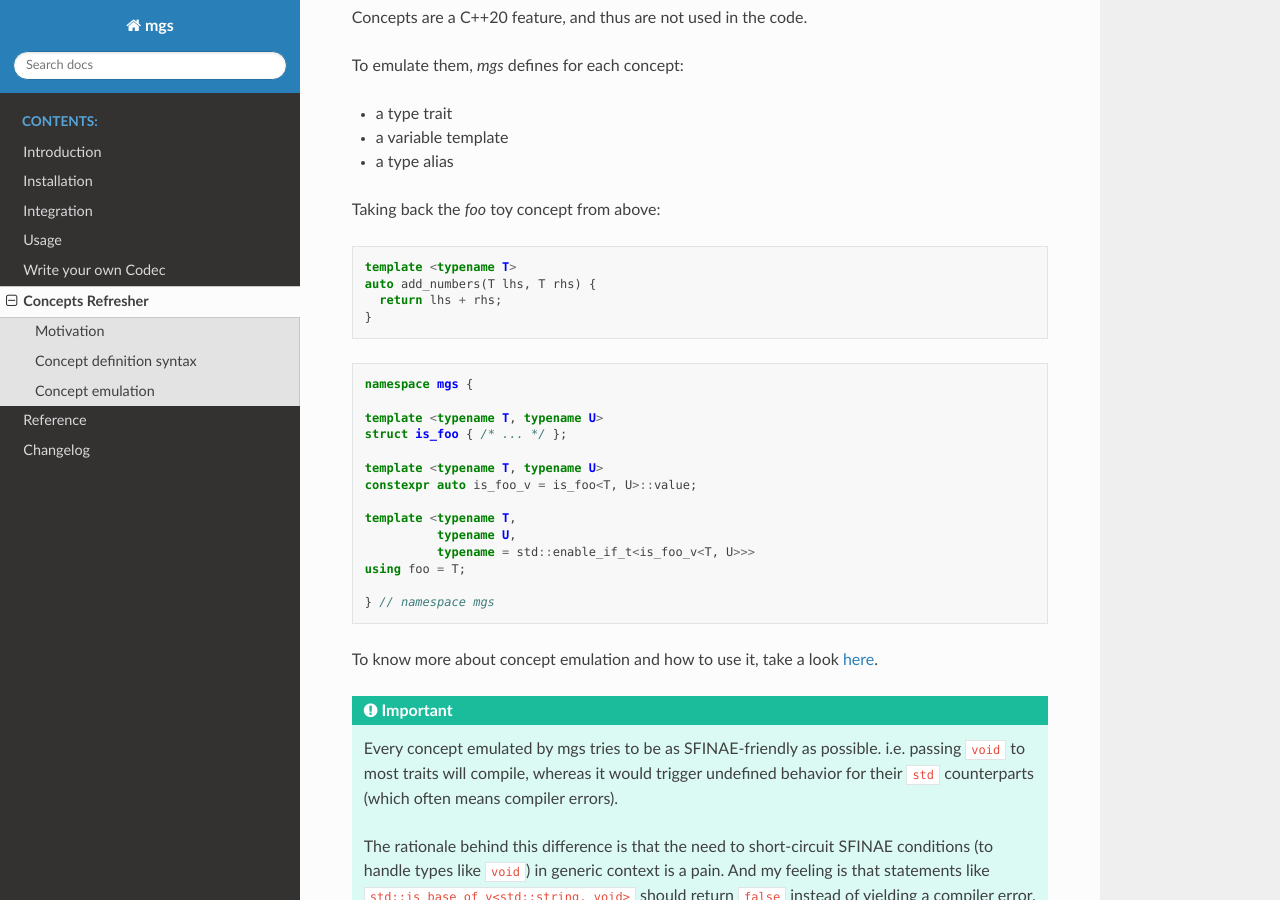
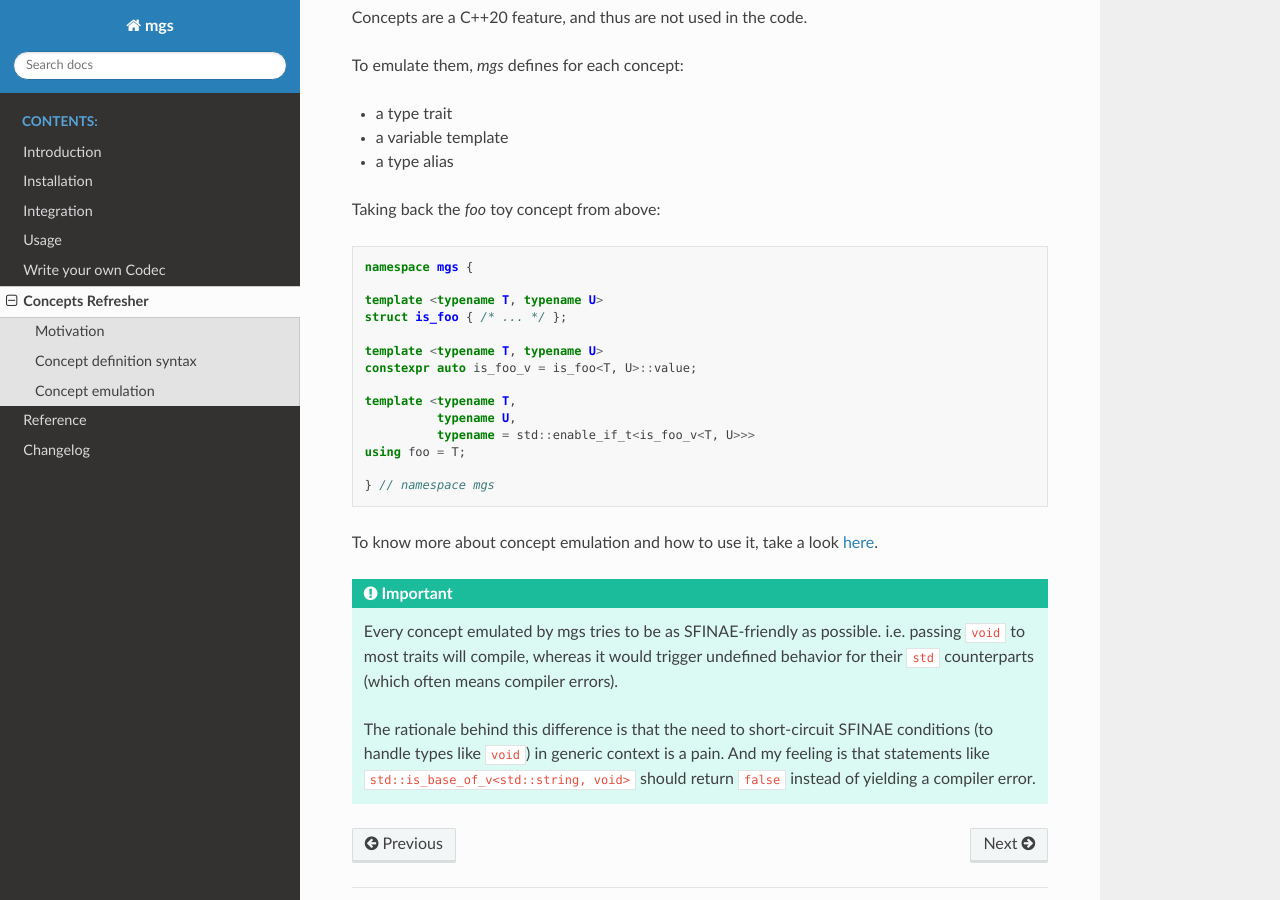
Before and after one commit to theodelrieu/mgs-docs, a Sphinx documentation site: the page built from source/concepts_refresher.rst, in a window 1280 px wide and 900 px high, scrolled down 1511 px. Built offline with Sphinx 7.4.7 and the Read the Docs theme 2.0.0, drawn with Linux system fonts in a browser that asks for light colours.

Commit message:
concepts_refresher: remove random code block

```diff
--- a/source/concepts_refresher.rst
+++ b/source/concepts_refresher.rst
@@ -74,13 +74,6 @@ Taking back the *foo* toy concept from above:
 
 .. code-block:: cpp
 
-   template <typename T>
-   auto add_numbers(T lhs, T rhs) {
-     return lhs + rhs;
-   }
-
-.. code-block:: cpp
-
    namespace mgs {
 
    template <typename T, typename U>
```
